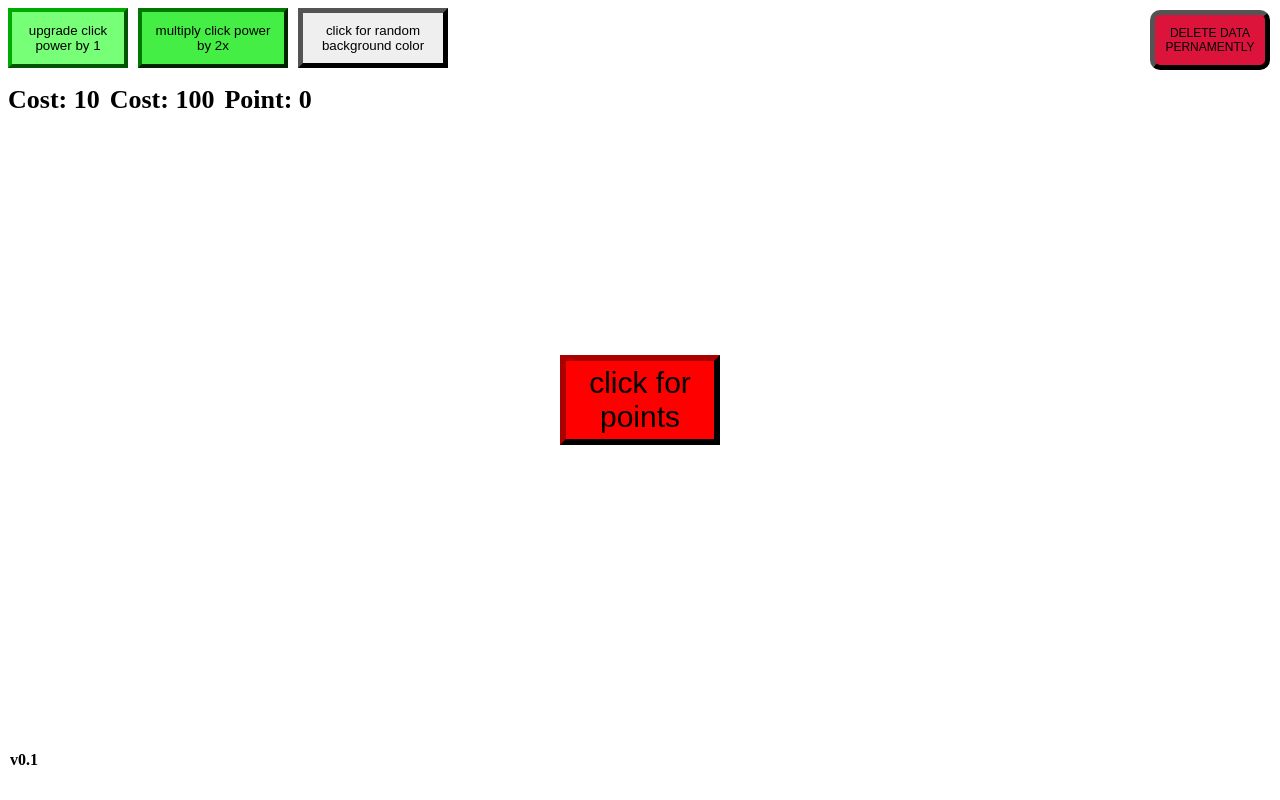
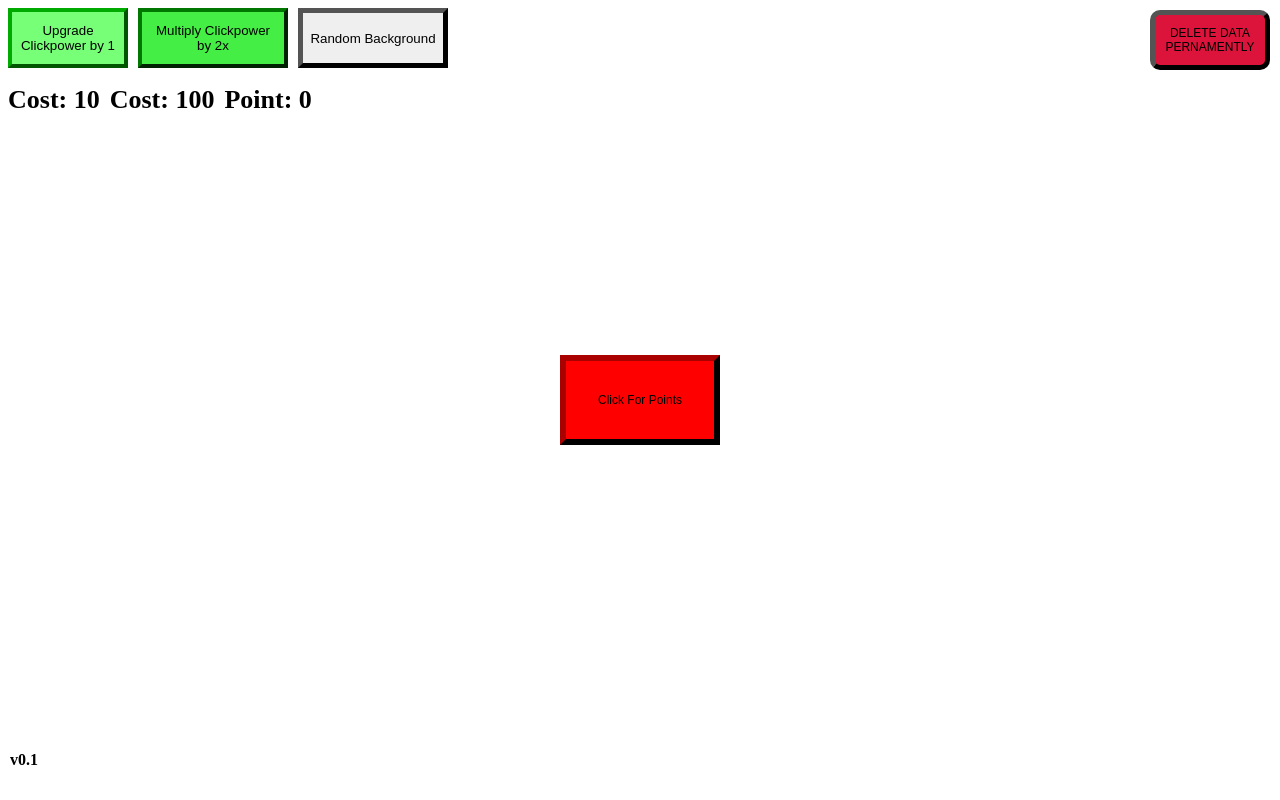
Before and after one commit to ujieidi/randomtesting, a plain HTML site: page index.html in a window 1280 px wide. Drawn offline with Linux system fonts and the light colour scheme.

Commit message:
minor fix

```diff
--- a/index.html
+++ b/index.html
@@ -17,10 +17,10 @@
 
 <div class="buttonContainer">
 
-  <button id="button1"> click for points </button>
-  <button id="upgradeButton1"> upgrade click power by 1 </button>
-  <button id="upgradeButton2"> multiply click power by 2x </button>
-  <button id="randomBackground"> click for random background color </button>
+  <button id="button1"> Click For Points </button>
+  <button id="upgradeButton1"> Upgrade Clickpower by 1 </button>
+  <button id="upgradeButton2"> Multiply Clickpower by 2x </button>
+  <button id="randomBackground"> Random Background </button>
 
 </div>
 
--- a/style.css
+++ b/style.css
@@ -17,7 +17,7 @@ body {
 }
 
 #button1 {
-    font-size: 30px;
+    font-size: 12px;
     width: 160px;
     height: 90px;
     position: absolute;
```
